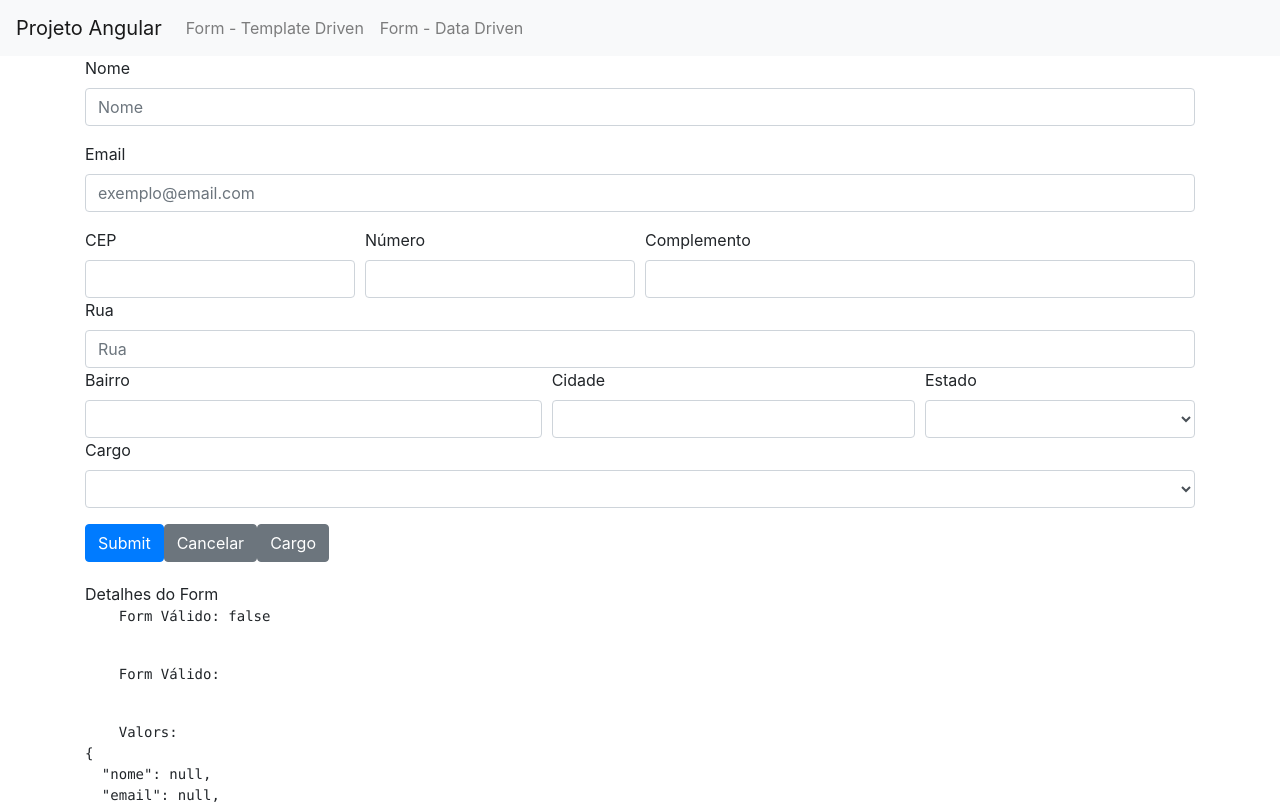
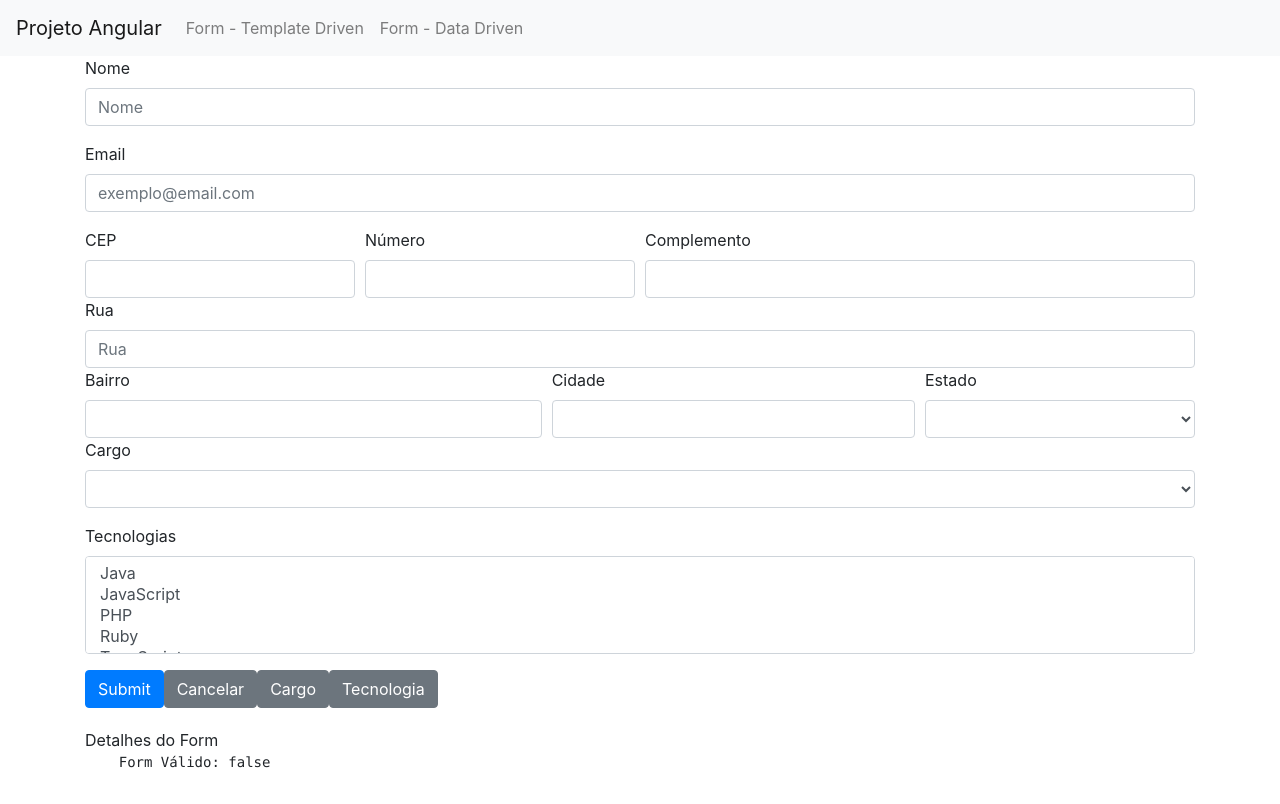
Before and after one commit to dhielyton/projeto-forms, an Angular app: page /dataForm in a window 1280 px wide. Shown: the top 804 px of the page. Built offline with nearby package versions, Linux system fonts and the light colour scheme.

Commit message:
Aula 104

```diff
--- a/src/app/data-form/data-form.component.html
+++ b/src/app/data-form/data-form.component.html
@@ -80,8 +80,16 @@
     </select>
 
   </div>
+  <div class="form-group">
+    <label for="tecnologias" class="control-label">Tecnologias</label>
+    <select  multiple class="form-control" id="tecnologia" formControlName="tecnologias" >
+      <option  *ngFor="let tecnologia of tecnologias" [value]="tecnologia.nome">{{ tecnologia.desc}}</option>
+    </select>
+
+  </div>
   <button type="submit" class="btn btn-primary">Submit</button>
   <button type="button" (click)="resetar()" class="btn btn-secondary">Cancelar</button>
   <button type="button" (click)="setarCargo()" class="btn btn-secondary">Cargo</button>
+  <button type="button" (click)="setarTecnologias()" class="btn btn-secondary">Tecnologia</button>
   <app-form-debug [form]="formulario"></app-form-debug>
 </form>
--- a/src/app/data-form/data-form.component.ts
+++ b/src/app/data-form/data-form.component.ts
@@ -17,6 +17,7 @@
   //estados: EstadoBr[];
   estados:Observable<EstadoBr[]>;
   cargos:any[];
+  tecnologias:any[];
 
   constructor(private formBuilder: FormBuilder,
     private http: HttpClient,
@@ -26,6 +27,7 @@
   ngOnInit() {
     this.estados = this.dropDownService.getEstadoBr();
     this.cargos = this.dropDownService.getCargos();
+    this.tecnologias = this.dropDownService.getTecnologias();
     // this.formulario = new FormGroup({
     //   nome:new FormControl(null),
     //   email:new FormControl(null)
@@ -47,7 +49,8 @@
         cidade: [null, Validators.required],
         estado: [null, Validators.required]
       }),
-      cargo:[null]
+      cargo:[null],
+      tecnologias:[null]
 
     });
   }
@@ -147,5 +150,8 @@
   compararCargos(obj1, obj2){
     return obj1 && obj2? (obj1.nome=== obj2.nome)&&(obj1.nivel=== obj2.nivel):obj1 && obj2;
   }
+  setarTecnologias(){
+    this.formulario.get('tecnologias').setValue(['cSharp','typeScript']);
+  }
 
 }
--- a/src/app/shared/services/drop-down.service.ts
+++ b/src/app/shared/services/drop-down.service.ts
@@ -17,5 +17,15 @@
       {nome:'Dev', nivel:'Senior', desc:'Dev Sr'}
     ]
   }
+  getTecnologias(){
+    return [
+      {nome:'java', desc:'Java'},
+      {nome:'javaScript', desc:'JavaScript'},
+      {nome:'php', desc:'PHP'},
+      {nome:'ruby', desc:'Ruby'},
+      {nome:'typeScript', desc:'TypeScript'},
+      {nome:'cSharp', desc:'C#'}
+    ]
+  }
   constructor(private http: HttpClient) { }
 }
```
